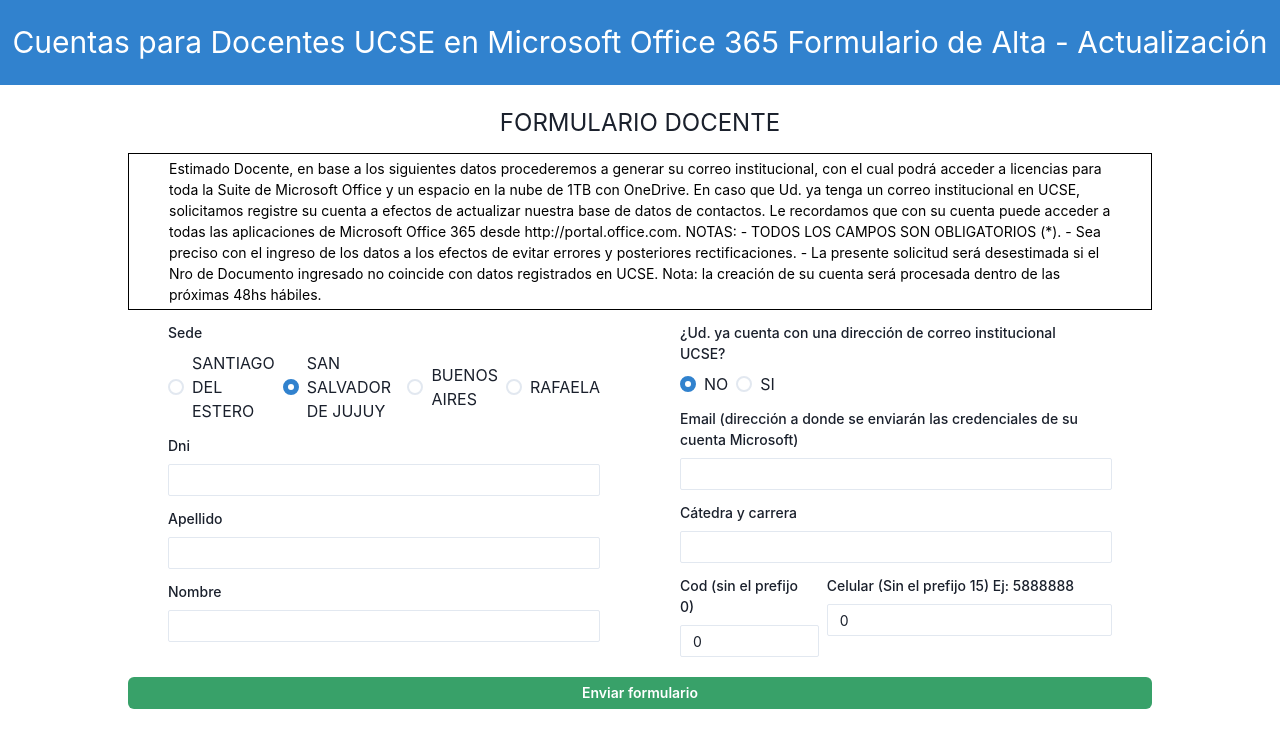
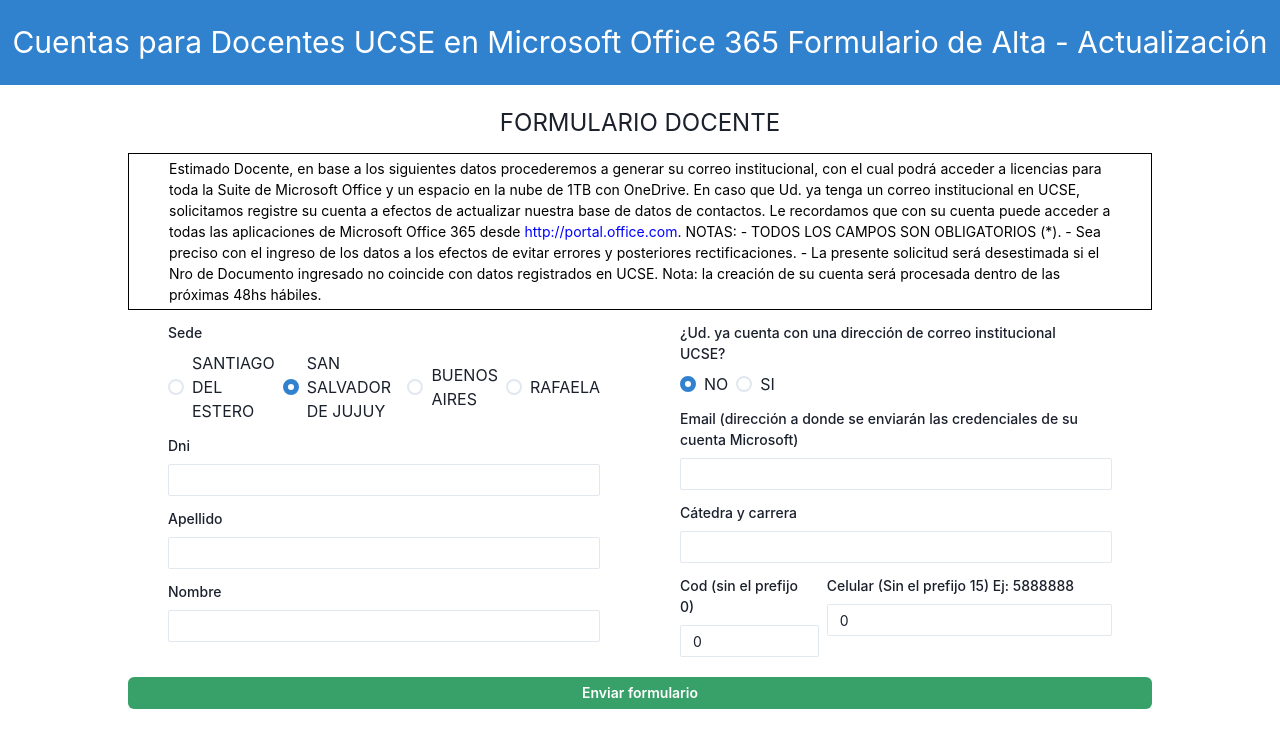
Before and after one commit to ucsedass/frontendformulariodocente, a Next.js app: page / in a window 1280 px wide. Shown: the top 748 px of the page. Built offline with nearby package versions, Linux system fonts and the light colour scheme.

Commit message:
con link

```diff
--- a/src/pages/index.js
+++ b/src/pages/index.js
@@ -21,6 +21,7 @@
   Icon,
   Grid,
   GridItem,
+  Link,
 } from "@chakra-ui/react";
 import {
   FaRegSave,
@@ -129,13 +130,16 @@
               institucional en UCSE, solicitamos registre su cuenta a efectos de
               actualizar nuestra base de datos de contactos. Le recordamos que
               con su cuenta puede acceder a todas las aplicaciones de Microsoft
-              Office 365 desde http://portal.office.com. NOTAS: - TODOS LOS
-              CAMPOS SON OBLIGATORIOS (*). - Sea preciso con el ingreso de los
-              datos a los efectos de evitar errores y posteriores
-              rectificaciones. - La presente solicitud será desestimada si el
-              Nro de Documento ingresado no coincide con datos registrados en
-              UCSE. Nota: la creación de su cuenta será procesada dentro de las
-              próximas 48hs hábiles.
+              Office 365 desde{" "}
+              <Link color={"blue"} href="http://portal.office.com" isExternal>
+                http://portal.office.com
+              </Link>
+              . NOTAS: - TODOS LOS CAMPOS SON OBLIGATORIOS (*). - Sea preciso
+              con el ingreso de los datos a los efectos de evitar errores y
+              posteriores rectificaciones. - La presente solicitud será
+              desestimada si el Nro de Documento ingresado no coincide con datos
+              registrados en UCSE. Nota: la creación de su cuenta será procesada
+              dentro de las próximas 48hs hábiles.
             </Text>
           </Box>
           {error && (
```
